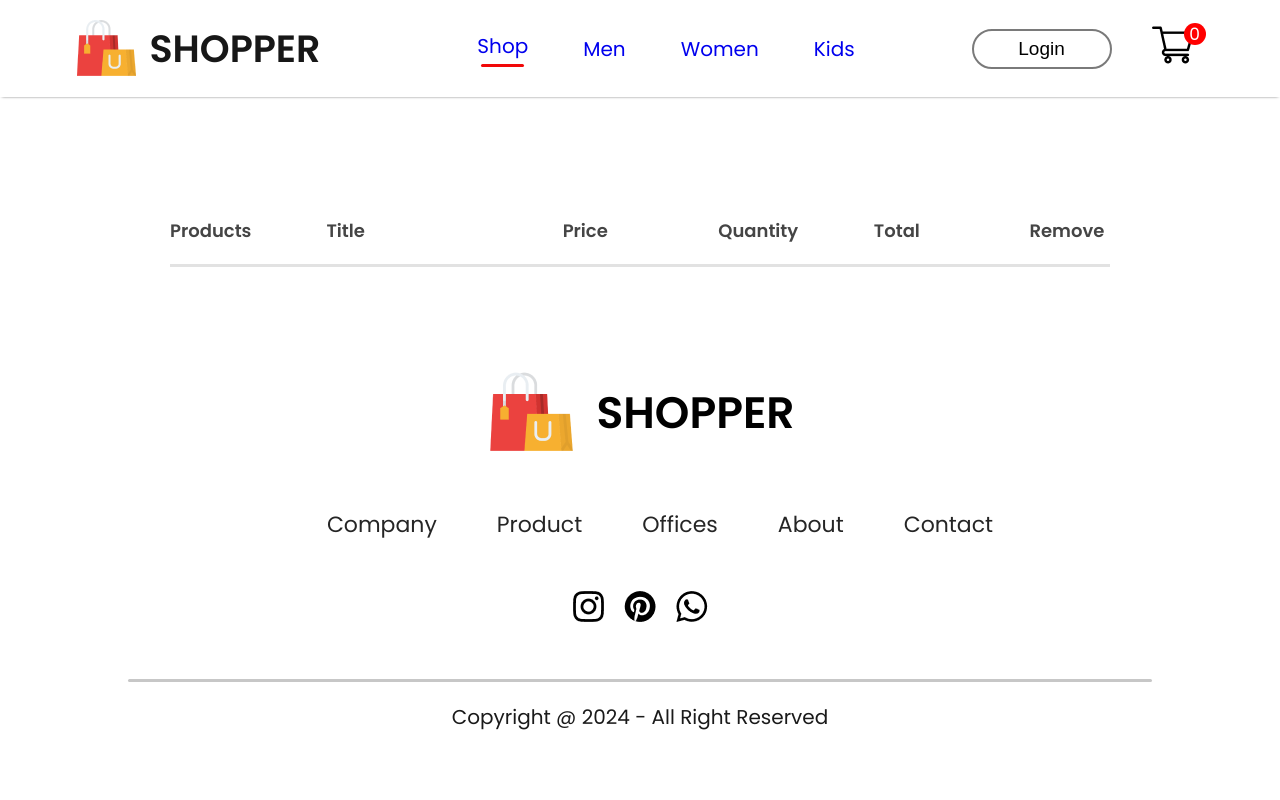
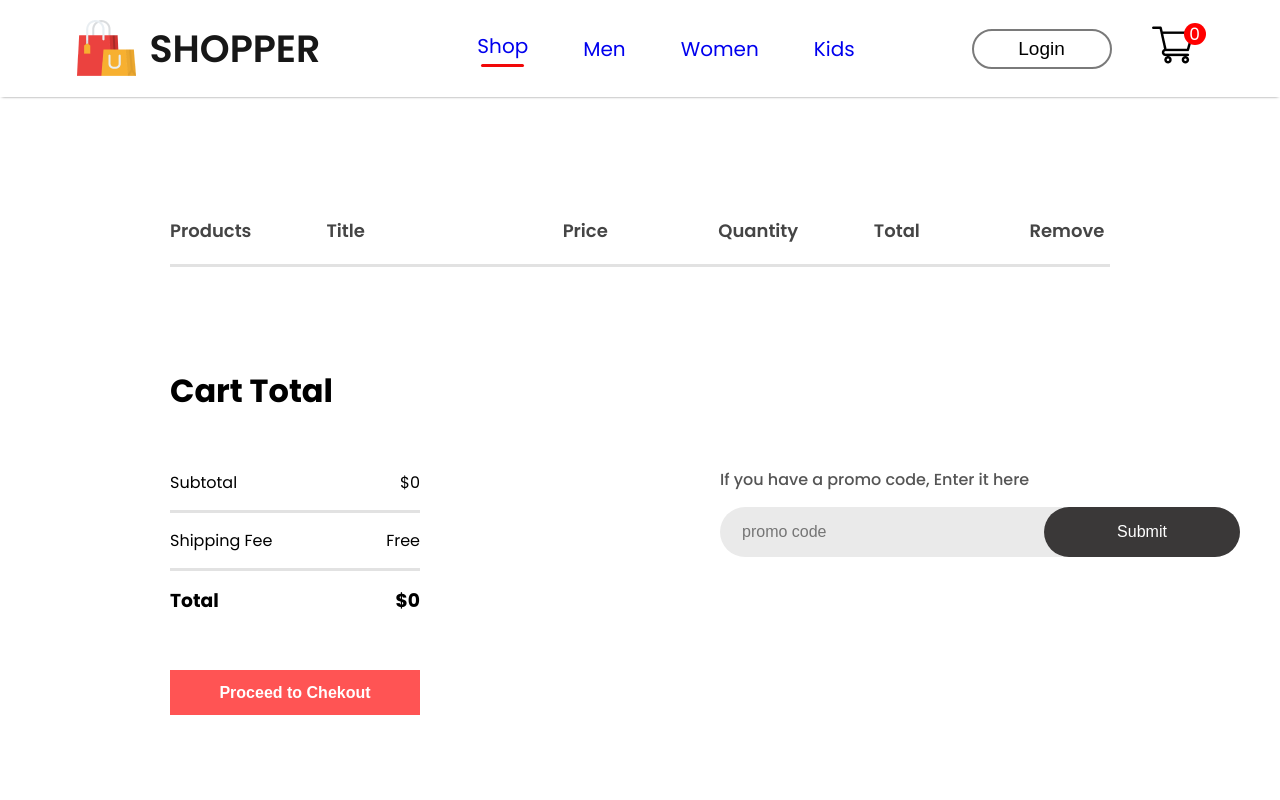
Before and after one commit to jionbiju/E-commerce_React, a React (Create React App) app in the folder frontend/: page /cart in a window 1280 px wide. Shown: the top 800 px of the page. Built offline with nearby package versions, Linux system fonts and the light colour scheme.

Commit message:
added new features to CartItems component

```diff
--- a/frontend/src/Components/CartItems/CartItems.css
+++ b/frontend/src/Components/CartItems/CartItems.css
@@ -34,3 +34,70 @@
     background: rgb(249, 249, 249);
     border: 2px solid #ebebeb;
 }
+.cartitems-down{
+    display: flex;
+    margin: 100px 0px;
+}
+.cartitems-total{
+    display: flex;
+    flex: 1;
+    margin-right: 200px;
+    flex-direction: column;
+    gap: 40px;
+}
+.cartitem-total-item{
+    display: flex;
+    justify-content: space-between;
+    padding: 15px 0px;
+}
+.cartitems-total button{
+    width: 250px;
+    height: 45px;
+    border: none;
+    background: #ff5454;
+    color: white;
+    font-size: 16px;
+    font-weight: 600;
+    cursor: pointer;
+}
+.cartitem-promocode{
+    display: flex;
+    flex-direction: column;
+    font-size: 16px;
+    font-weight: 500;
+    margin: 100px;
+}
+.cartitem-promocode p{
+    color: #555;
+}
+.cartitem-promobox{
+    background: #eaeaea;
+    width: 500px;
+    height: 50px;
+    margin-top: 15px;
+    padding-left: 20px;
+    border-radius: 75px;
+}
+.cartitem-promobox input{
+    height: 40px;
+    width: 300px;
+    background: transparent;
+    border: none;
+    outline: none;
+    font-size: 16px;
+    font-weight: 500;
+}
+.cartitem-promobox button{
+    height: 50px;
+    width: 196px;
+    border: none;
+    background: rgb(58, 56, 56);
+    color: white;
+    font-size: 16px;
+    font-weight: 500;
+    cursor: pointer;
+    border-radius: 75px;
+}
+.cartitem-promobox button:hover {
+    background: #595454;
+}
--- a/frontend/src/Components/CartItems/CartItems.jsx
+++ b/frontend/src/Components/CartItems/CartItems.jsx
@@ -4,7 +4,7 @@
 import remove_icon from '../Assets/cart_cross_icon.png'
 
 const CartItems = () => {
-    const {all_product,cartItems,removeFromCart}= useContext(ShopContext)
+    const {getTotalCartAmount,all_product,cartItems,removeFromCart}= useContext(ShopContext)
   return (
     <div className='cartitems'>
       <div className="cartitem-format-main">
@@ -28,9 +28,40 @@
                               <p>${e.new_price*cartItems[e.id]}</p>
                                <img className='cartitems-remove-icon' src={remove_icon} onClick={()=>{removeFromCart(e.id)}} alt="" />
                             </div>
+                            <hr />
                        </div>
             }
+            return null;
       })}
+      <div className="cartitems-down">
+        <div className="cartitems-total">
+          <h1>Cart Total</h1>
+          <div>
+            <div className="cartitem-total-item">
+              <p>Subtotal</p>
+              <p>${getTotalCartAmount()}</p>
+            </div>
+            <hr />
+            <div className="cartitem-total-item">
+              <p>Shipping Fee</p>
+              <p>Free</p>
+            </div>
+            <hr />
+            <div className="cartitem-total-item">
+              <h3>Total</h3>
+              <h3>${getTotalCartAmount()}</h3>
+            </div>
+          </div>
+          <button>Proceed to Chekout</button>
+        </div>
+        <div className="cartitem-promocode">
+          <p>If you have a promo code, Enter it here</p>
+          <div className="cartitem-promobox">
+            <input type="text" placeholder='promo code' />
+            <button>Submit</button>
+          </div>
+        </div>
+      </div>
     </div>
   )
 }
--- a/frontend/src/Components/Navbar/Navbar.jsx
+++ b/frontend/src/Components/Navbar/Navbar.jsx
@@ -1,11 +1,13 @@
-import React, { useState } from 'react'
+import React, { useContext, useState } from 'react'
 import './Navbar.css'
 import logo from '../Assets/logo.png'
 import cart_icon from '../Assets/cart_icon.png'
 import { Link } from 'react-router-dom';
+import { ShopContext } from '../../Context/ShopContext';
 
 const Navbar = () => {
   const [menu,setMenu] =useState("shop");
+  const {getTotalCartItems} = useContext(ShopContext);
   return (
     <div className='navbar'>
       <div className="nav-logo">
@@ -21,7 +23,7 @@
       <div className="nav-login-cart">
         <Link to='login'><button>Login</button></Link>
         <Link to='cart'><img src={cart_icon} alt="" /></Link>
-        <div className="nav-cart-count">0</div>
+        <div className="nav-cart-count">{getTotalCartItems()}</div>
       </div>
     </div>
   )
--- a/frontend/src/Context/ShopContext.jsx
+++ b/frontend/src/Context/ShopContext.jsx
@@ -18,13 +18,37 @@
 
     const addToCart = (itemId) =>{
         setCartItems((prev)=>({...prev,[itemId]:prev[itemId]+1}));
-        console.log(cartItems)
     }
     const removeFromCart = (itemId) =>{
         setCartItems((prev)=>({...prev,[itemId]:prev[itemId]-1}))
     }
 
-    const contextValue = {all_product,cartItems,removeFromCart,addToCart};
+    const getTotalCartAmount = () =>{
+        let totalAmount=0;
+        for(const item in cartItems)
+        {
+            if(cartItems[item]>0)
+            {
+                let itemInfo = all_product.find((product)=>product.id===Number(item))
+                totalAmount+= itemInfo.new_price * cartItems[item];
+            }
+        }
+        return totalAmount;
+    }
+
+    const getTotalCartItems = () =>{
+        let totalItem = 0;
+        for(const item in cartItems)
+        {
+            if(cartItems[item]>0)
+            {
+                totalItem+= cartItems[item];
+            }
+        }
+        return totalItem;
+    }
+
+    const contextValue = {getTotalCartAmount,all_product,cartItems,removeFromCart,addToCart,getTotalCartItems};
     return(
         <ShopContext.Provider value={contextValue}>
             {props.children}
```
